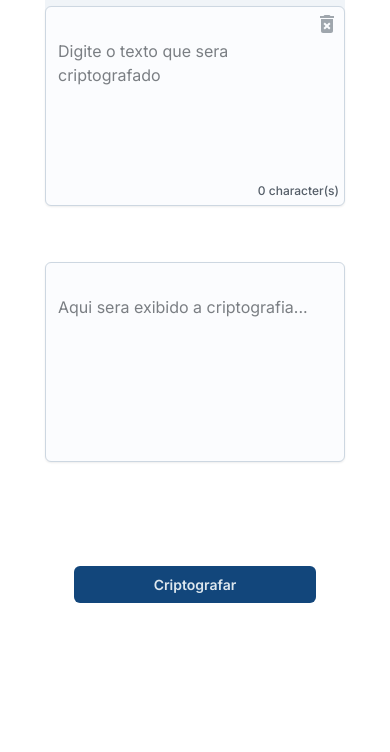
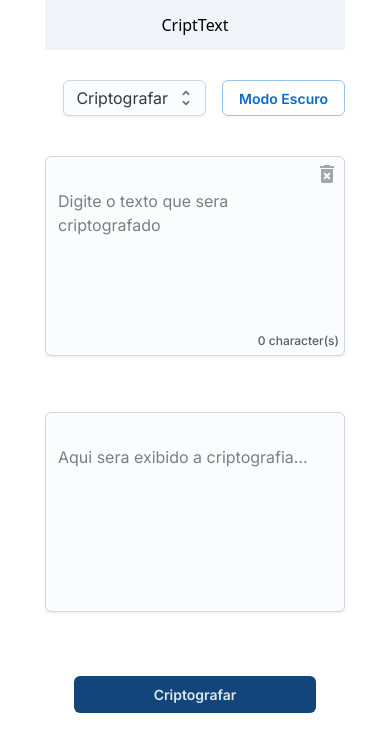
Before and after one commit to Gustavo08Mendes/projeto-criptografia, a Next.js app: page / in a window 390 px wide. Shown: the top 752 px of the page. Built offline with nearby package versions, Linux system fonts and the light colour scheme.

Commit message:
Corridido bug de margin depois o responsivo

```diff
--- a/src/app/page.tsx
+++ b/src/app/page.tsx
@@ -195,6 +195,7 @@ export default function Home() {
         sx={{ display: 'flex', alignItems: 'center', justifyContent: 'center', gap: 5, mt: '10px' }}
         width={{ xs: 300, sm: 600, md: 800, lg: 1200 }}
         height={{ xs: 200, sm: 200, lg: 300 }}
+        marginTop={{ xs: 20, sm: 3, lg: 3 }}
       >
         <Textarea
           placeholder="Digite o texto que sera criptografado"
@@ -226,7 +227,7 @@ export default function Home() {
           readOnly
         />
       </Stack>
-      <Stack marginTop={{ xs: 30, sm: 10, lg: 10 }}>
+      <Stack marginTop={{ xs: 25, sm: 10, lg: 10 }}>
         <Button
           sx={{ py: 1, px: 10, transition: 'all 0.7s', bgcolor: tipo === '1' ? 'primary.softColor' : 'success.plainColor', color: tipo === '1' ? 'neutral.softHoverBg' : 'success.softHoverBg', '&:hover': { bgcolor: tipo === '1' ? 'primary.softColor.500' : 'success.plainColor.500' } }}
           onClick={(event) => {
```
